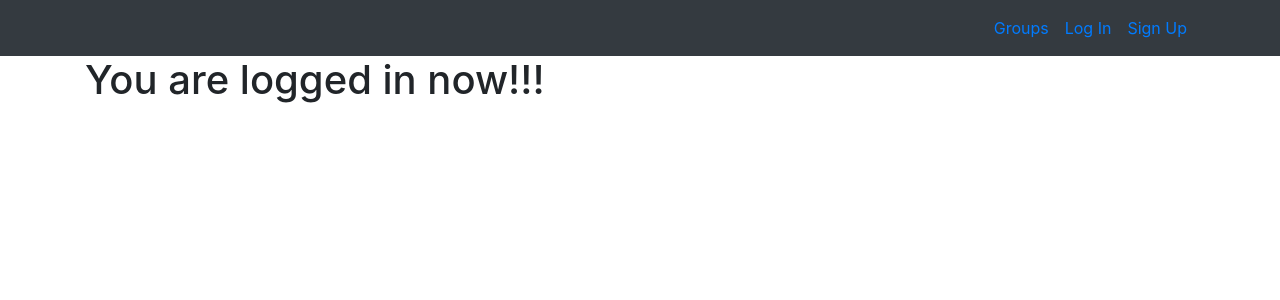
After one commit to lb2494/Social-Media-Clone-project, a Django app: page /test/ in a window 1280 px wide. The commit adds this page. Shown: the top 300 px of the page. Run offline with Django 3.2, Linux system fonts and the light colour scheme; some libraries are stand-ins or nearby versions.

Commit message:
completed the accounts app for loggin in and sign up

```diff
--- /dev/null
+++ b/socialweb/accounts/urls.py
@@ -0,0 +1,18 @@
+from django.urls import path
+from django.contrib.auth import views as auth_views
+from . import views
+
+app_name = 'accounts'
+
+urlpatterns = [
+    path('login/',
+         auth_views.LoginView.as_view(template_name='accounts/login.html'),
+         name='login'),
+    path('logout/',
+         auth_views.LogoutView.as_view(),
+         name='logout'),
+    path('signup/',
+         views.SignUp,
+         name='signup')
+
+]
--- a/socialweb/accounts/views.py
+++ b/socialweb/accounts/views.py
@@ -1,4 +1,4 @@
-from django.core.urlresolvers import reverse_lazy
+from django.urls import reverse_lazy
 from . import forms
 from django.views.generic import CreateView
 
--- a/socialweb/socialweb/settings.py
+++ b/socialweb/socialweb/settings.py
@@ -39,6 +39,7 @@ INSTALLED_APPS = [
     'django.contrib.messages',
     'django.contrib.staticfiles',
     'accounts',
+    'bootstrap4',
 ]
 
 MIDDLEWARE = [
@@ -121,3 +122,6 @@ USE_TZ = True
 
 STATIC_URL = '/static/'
 STATICFILES_DIR = [os.path.join(BASE_DIR,'static')]
+
+LOGIN_REDIRECT_URL= 'test'
+LOGOUT_REDIRECT_URL = 'thanks'
--- a/socialweb/socialweb/urls.py
+++ b/socialweb/socialweb/urls.py
@@ -20,4 +20,8 @@ from . import views
 urlpatterns = [
     path('admin/', admin.site.urls),
     path('',views.HomePage.as_view(),name='index'),
+    path('accounts/',include('accounts.urls',namespace='accounts')),
+    path('accounts/',include('django.contrib.auth.urls')),
+    path('test/',views.TestPage.as_view(),name='test'),
+    path('thanks/',views.ThanksPage.as_view(),name='thanks'),
 ]
--- a/socialweb/socialweb/views.py
+++ b/socialweb/socialweb/views.py
@@ -2,3 +2,9 @@ from django.views.generic import TemplateView
 
 class HomePage(TemplateView):
     template_name = 'index.html'
+
+class TestPage(TemplateView):
+    template_name = 'test.html'
+
+class ThanksPage(TemplateView):
+    template_name = 'thanks.html'
--- a/socialweb/templates/base.html
+++ b/socialweb/templates/base.html
@@ -1,10 +1,49 @@
 <!DOCTYPE HTML>
+{% load static %}
 <html>
 <head>
-    <title>Stars</title>
+    <meta charset="utf-8">
+    <title>Star Social</title>
+
+    <!-- Latest compiled and minified CSS -->
+    <link rel="stylesheet" href="https://stackpath.bootstrapcdn.com/bootstrap/4.1.3/css/bootstrap.min.css"
+    integrity="sha384-MCw98/SFnGE8fJT3GXwEOngsV7Zt27NXFoaoApmYm81iuXoPkFOJwJ8ERdknLPMO" crossorigin="anonymous">
+
+    <!-- Optional theme -->
+     <link rel="stylesheet" href="https://maxcdn.bootstrapcdn.com/bootstrap/3.3.7/css/bootstrap-theme.min.css" integrity="sha384-rHyoN1iRsVXV4nD0JutlnGaslCJuC7uwjduW9SVrLvRYooPp2bWYgmgJQIXwl/Sp" crossorigin="anonymous">
+
+    <!-- Alternative to Bootstrap 3 Glyphicons -->
+    <link href="https://maxcdn.bootstrapcdn.com/font-awesome/4.7.0/css/font-awesome.min.css" rel="stylesheet">
+
+    <link href="https://fonts.googleapis.com/css?family=Montserrat" rel="stylesheet">
+
+    <link rel="stylesheet" href="{% static 'simplesocial/css/master.css'%}">
 <body>
+
+<nav class="navbar navbar-expand-lg bg-dark mynav" role="navigation" id="navbar">
+    <div class="container">
+        <div class="navbar-nav align-items-center">
+            <a class="navbar-brand mynav" href="{% url 'index' %}"></a>
+        </div>
+        <div class="navbar-nav ml-auto">
+            {% if user.is_authenticated %}
+            <a class="nav-item nav-link" href="#"></a>
+            <a class="nav-item nav-link" href="#"></a>
+            <a class="nav-item nav-link" href="#"></a>
+            <a class="nav-item nav-link" href="{% url 'accounts:logout' %}"></a>
+            {% else %}
+            <a class="nav-item nav-link" href="#">Groups</a>
+            <a class="nav-item nav-link" href="{% url 'accounts:login' %}">Log In</a>
+            <a class="nav-item nav-link" href="{% url 'accounts:signup' %}">Sign Up</a>
+            {% endif %}
+        </div>
+    </div>
+
+</nav>
+<div class="container">
 {% block content %}
 {% endblock %}
+</div>
 </body>
 </head>
 </html>
--- /dev/null
+++ b/socialweb/templates/test.html
@@ -0,0 +1,6 @@
+{% extends 'base.html' %}
+{% block content %}
+
+<h1>You are logged in now!!!</h1>
+
+{% endblock %}
--- /dev/null
+++ b/socialweb/templates/thanks.html
@@ -0,0 +1,6 @@
+{% extends 'base.html' %}
+{% block content %}
+
+<h1>Thanks for visiting us. Hope to see you soon.</h1>
+
+{% endblock %}
```
Also changed, not shown: socialweb/accounts/forms.py (+6 -6 lines), socialweb/accounts/templates/accounts/login.html (+12 -0 lines), socialweb/accounts/templates/accounts/sighnup.html (+12 -0 lines).
